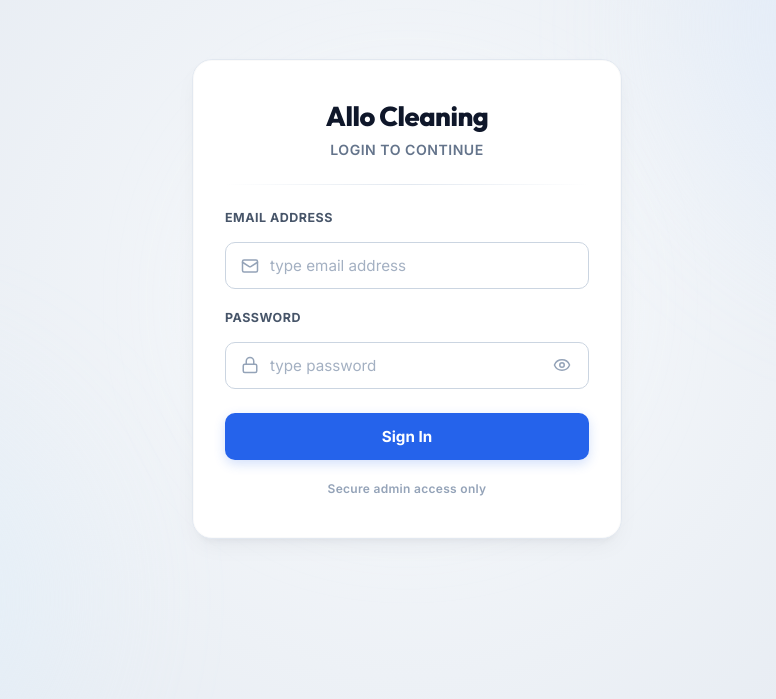
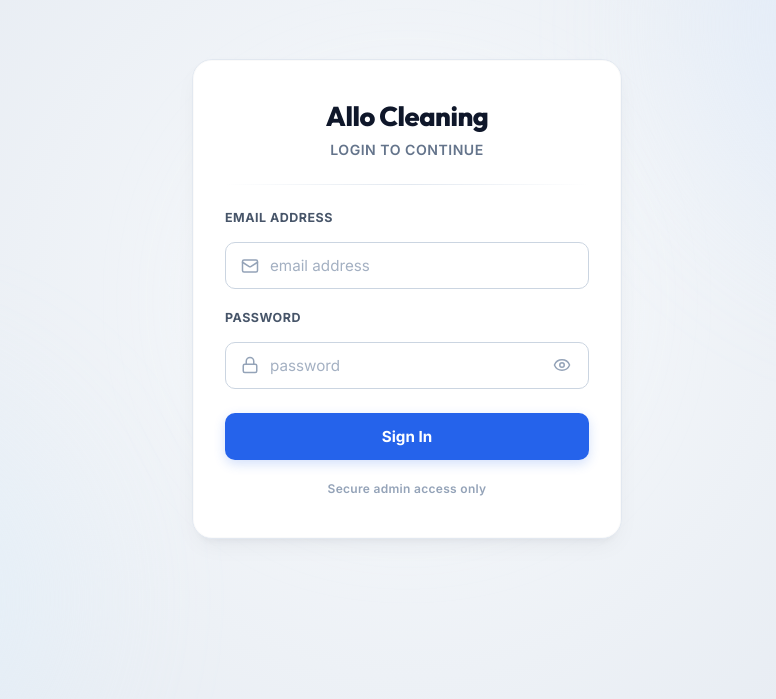
Before and after one commit to HaidarHaidar99/allo-cleaning-frontend, a React (Vite) app: page /admin in a window 1280 px wide. Shown: the part 101-800 px from the top of the page, without its empty margins (233-1009 px from the left). Built offline with nearby package versions, Linux system fonts and the light colour scheme; no server answers; sample sign-in values are in the browser's storage.

Commit message:
fixinnggg

```diff
--- a/src/components/Modal.jsx
+++ b/src/components/Modal.jsx
@@ -1,4 +1,5 @@
 import React, { useEffect } from 'react';
+import ReactDOM from 'react-dom';
 import { X } from 'lucide-react';
 import '../styles/Modal.css';
 
@@ -17,7 +18,7 @@ const Modal = ({ isOpen, onClose, title, children }) => {
 
   if (!isOpen) return null;
 
-  return (
+  return ReactDOM.createPortal(
     <div className="modal-overlay" onClick={onClose}>
       <div className="modal-container glass-card" onClick={(e) => e.stopPropagation()}>
         {/* Header */}
@@ -33,7 +34,8 @@ const Modal = ({ isOpen, onClose, title, children }) => {
           {children}
         </div>
       </div>
-    </div>
+    </div>,
+    document.body
   );
 };
 
--- a/src/pages/admin/AdminLogin.jsx
+++ b/src/pages/admin/AdminLogin.jsx
@@ -83,7 +83,7 @@ const AdminLogin = () => {
                 value={email}
                 onChange={(e) => setEmail(e.target.value)}
                 className="form-control login-input"
-                placeholder="type email address"
+                placeholder="email address"
                 required
                 autoComplete="email"
               />
@@ -100,7 +100,7 @@ const AdminLogin = () => {
                 value={password}
                 onChange={(e) => setPassword(e.target.value)}
                 className="form-control login-input"
-                placeholder="type password"
+                placeholder="password"
                 required
                 autoComplete="current-password"
                 style={{ paddingRight: '48px' }}
--- a/src/pages/admin/ManageAdmins.jsx
+++ b/src/pages/admin/ManageAdmins.jsx
@@ -528,7 +528,7 @@ const ManageAdmins = () => {
           <p>Are you sure you want to proceed with this account deletion? This action is permanent.</p>
           <div style={{ display: 'flex', justifyContent: 'flex-end', gap: '12px' }}>
             <button className="btn btn-outline" onClick={() => setIsDeleteModalOpen(false)} disabled={loading}>Cancel</button>
-            <button className="btn btn-danger" onClick={handleDelete} disabled={loading}>
+            <button className="btn btn-danger" onClick={handleDelete} disabled={loading} style={{ minWidth: '160px', justifyContent: 'center' }}>
               <Trash2 size={16} />
               <span>{loading ? 'Deleting...' : 'Confirm Delete'}</span>
             </button>
--- a/src/pages/admin/ManageForms.jsx
+++ b/src/pages/admin/ManageForms.jsx
@@ -227,7 +227,7 @@ const ManageForms = () => {
           <p>Are you sure you want to delete the submission from <strong>{formToDelete?.fullName}</strong>? This action is permanent and cannot be undone.</p>
           <div style={{ display: 'flex', justifyContent: 'flex-end', gap: '12px' }}>
             <button className="btn btn-outline" onClick={() => setIsDeleteOpen(false)}>Cancel</button>
-            <button className="btn btn-danger" onClick={handleDelete}>
+            <button className="btn btn-danger" onClick={handleDelete} style={{ minWidth: '160px', justifyContent: 'center' }}>
               <Trash2 size={16} />
               <span>Confirm Delete</span>
             </button>
--- a/src/pages/admin/ManageServices.jsx
+++ b/src/pages/admin/ManageServices.jsx
@@ -379,7 +379,7 @@ const ManageServices = () => {
           <p>Are you sure you want to delete the service <strong>{serviceToDelete?.name}</strong>? This action is permanent and will remove the service from the database and the customer page catalog.</p>
           <div style={{ display: 'flex', justifyContent: 'flex-end', gap: '12px' }}>
             <button className="btn btn-outline" onClick={() => setIsDeleteModalOpen(false)}>Cancel</button>
-            <button className="btn btn-danger" onClick={handleDelete}>
+            <button className="btn btn-danger" onClick={handleDelete} style={{ minWidth: '160px', justifyContent: 'center' }}>
               <Trash2 size={16} />
               <span>Confirm Delete</span>
             </button>
```
